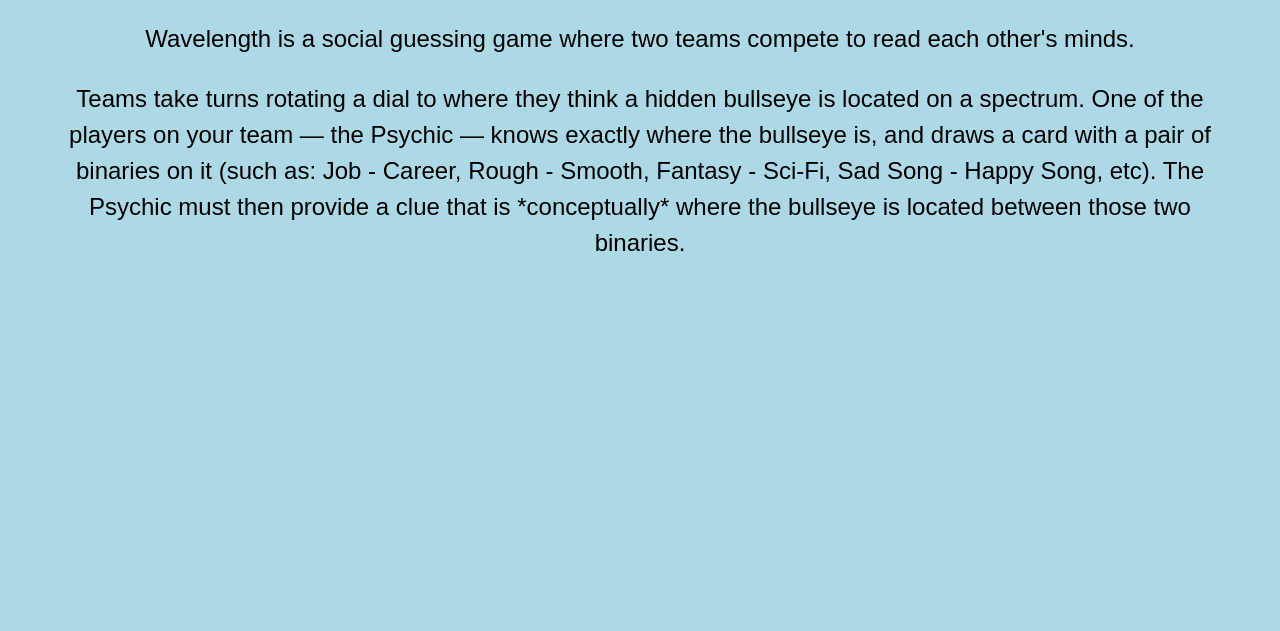
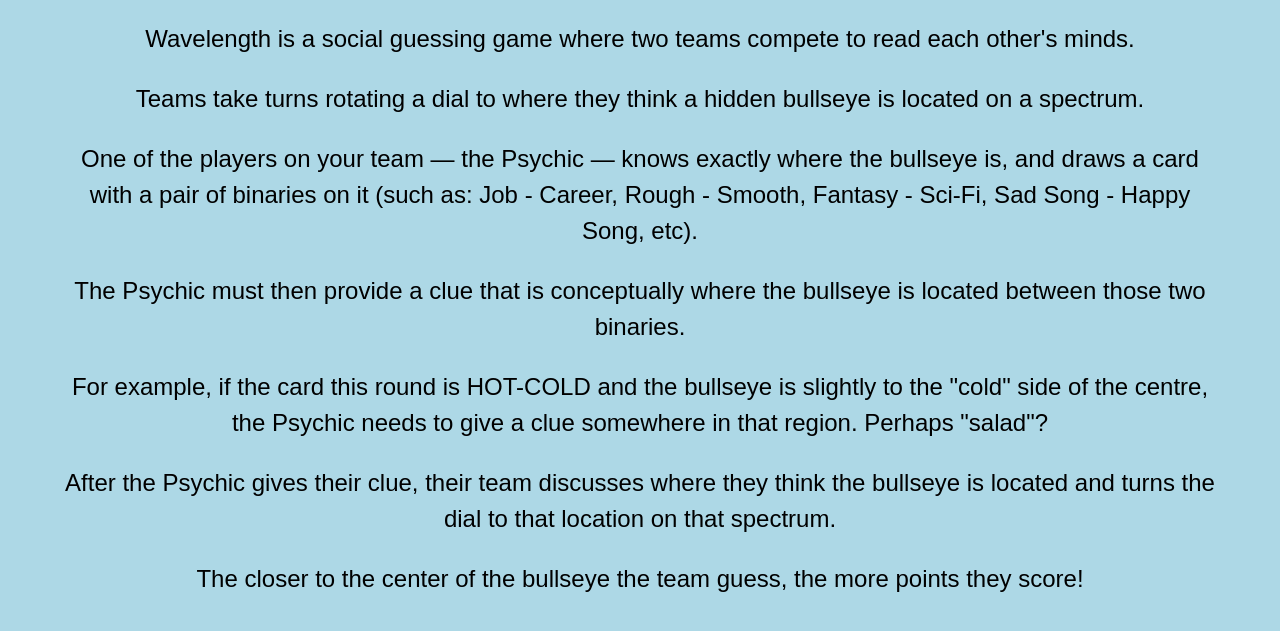
Before and after one commit to susmitha009/Wavelength_Game, a plain HTML site: page instructions.html in a window 1280 px wide. Shown: the part 119-750 px from the top of the page. Drawn offline with Linux system fonts and the light colour scheme.

Commit message:
Update instructions.html

```diff
--- a/instructions.html
+++ b/instructions.html
@@ -10,7 +10,13 @@
     <h1 id="instructions-heading">Game Instructions</h1>
     <div id="instructions-text">
       <p>Wavelength is a social guessing game where two teams compete to read each other's minds.</p>
-      <p>Teams take turns rotating a dial to where they think a hidden bullseye is located on a spectrum. One of the players on your team — the Psychic — knows exactly where the bullseye is, and draws a card with a pair of binaries on it (such as: Job - Career, Rough - Smooth, Fantasy - Sci-Fi, Sad Song - Happy Song, etc). The Psychic must then provide a clue that is *conceptually* where the bullseye is located between those two binaries.</p>
+      <p>Teams take turns rotating a dial to where they think a hidden bullseye is located on a spectrum.</p>
+      <p>One of the players on your team — the Psychic — knows exactly where the bullseye is, and draws a card with a pair of binaries on it (such as: Job - Career, Rough - Smooth, Fantasy - Sci-Fi, Sad Song - Happy Song, etc).</p>
+      <p>The Psychic must then provide a clue that is conceptually where the bullseye is located between those two binaries.</p>
+      <p>For example, if the card this round is HOT-COLD and the bullseye is slightly to the "cold" side of the centre, the Psychic needs to give a clue somewhere in that region. Perhaps "salad"?</p>
+      <p>After the Psychic gives their clue, their team discusses where they think the bullseye is located and turns the dial to that location on that spectrum.</p>
+      <p>The closer to the center of the bullseye the team guess, the more points they score!</p>
+
     </div>
   </div>
 </body>
```
